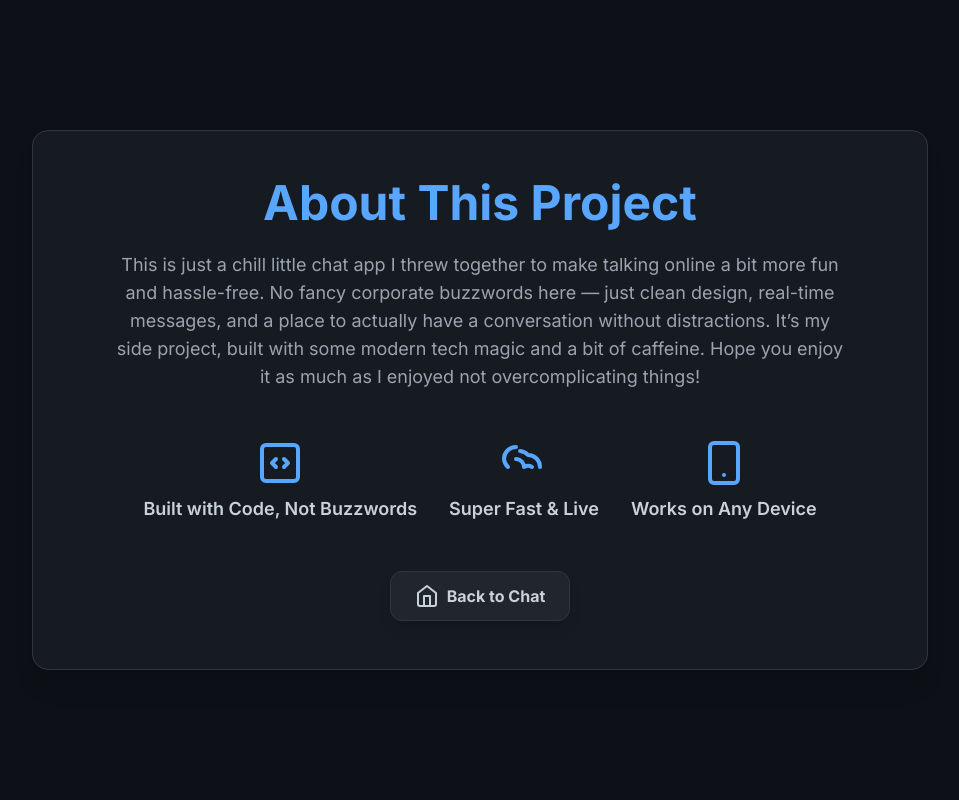
After one commit to McDjXdLol/WebChat, a Flask app: page /about in a window 1280 px wide. The commit adds this page. Shown: the whole page, without its empty margins (160-1119 px from the left). Run offline with Flask 3, Linux system fonts and the light colour scheme; some libraries are stand-ins or nearby versions.

Commit message:
feature: added info at the start and changed bot informations
Added information message at the start of chatting that tells what to do. Also added custom icon/avatar for this message. Added website /about with informations about this project.

```diff
--- a/bot.py
+++ b/bot.py
@@ -9,7 +9,7 @@ class Bot:
     def __init__(self):
         self.prefix: str = "!"
         self.replies: dict[str, str] = {
-            "info": "I'm a web bot!",
+            "info": "This is a simple, no-frills chat app side project — check out /about page for more info and fun facts!",
         }
 
         self.commands: dict[str, tuple[Callable[..., Optional[str]], str]] = {
@@ -59,6 +59,10 @@ class Bot:
         return random.choice(self.quotes)
 
     def get_reply(self, msg: str) -> Optional[str]:
+        if msg.startswith('/about'):
+            print("Next idiot!")
+            return "Nah 🤦 I mean /about page. You can find it in the bottom of this page."
+
         if not self.is_command(msg):
             return None
 
--- a/main.py
+++ b/main.py
@@ -55,6 +55,9 @@ def login():
     error = request.args.get('error')
     return render_template('login.html', error=error)
 
+@app.route("/about")
+def about():
+    return render_template('about.html')
 
 @socketio.on('user_count')
 def handle_user_count():
@@ -102,7 +105,7 @@ def handle_message(data):
 
     messages.append({"message": data["text"], "username": data['username'],
                      "datetime": datetime.now().strftime("%d.%m.%Y %H:%M:%S")})
-    if bot.is_command(data["text"]):
+    if bot.is_command(data["text"]) or data["text"].startswith('/'):
         response = bot.get_reply(data["text"])
         if response:
             emit('receive_message', {
--- /dev/null
+++ b/templates/about.html
@@ -0,0 +1,78 @@
+<!DOCTYPE html>
+<html lang="en">
+
+<head>
+    <meta charset="UTF-8">
+    <meta name="viewport" content="width=device-width, initial-scale=1.0">
+    <title>About - Chat web</title>
+    <script src="https://cdn.tailwindcss.com"></script>
+    <link rel="icon" href="{{ url_for('static', filename='favicon.ico') }}" type="image/x-icon" />
+    <link rel="preconnect" href="https://fonts.googleapis.com">
+    <link rel="preconnect" href="https://fonts.gstatic.com" crossorigin>
+    <link href="https://fonts.googleapis.com/css2?family=Inter:wght@400;600;700&display=swap" rel="stylesheet">
+    <style>
+        body {
+            font-family: 'Inter', sans-serif;
+            background-color: #0d1117;
+            color: #c9d1d9;
+        }
+    </style>
+</head>
+
+<body class="flex items-center justify-center min-h-screen p-4">
+
+    <div class="bg-[#161b22] rounded-2xl shadow-xl p-6 md:p-12 w-full max-w-4xl mx-auto border border-[#30363d] text-center">
+        <h1 class="text-4xl md:text-5xl font-extrabold text-[#58a6ff] mb-6">About This Project</h1>
+
+        <p class="text-base md:text-lg text-gray-400 mb-8 max-w-prose mx-auto leading-relaxed">
+            This is just a chill little chat app I threw together to make talking online a bit more fun and hassle-free. No fancy corporate buzzwords here — just clean design, real-time messages, and a place to actually have a conversation without distractions. It’s my side project, built with some modern tech magic and a bit of caffeine. Hope you enjoy it as much as I enjoyed not overcomplicating things!
+        </p>
+
+        <div class="flex flex-col md:flex-row justify-center items-center space-y-4 md:space-y-0 md:space-x-8 mt-12">
+            <div class="flex flex-col items-center">
+                <svg xmlns="http://www.w3.org/2000/svg" width="48" height="48" viewBox="0 0 24 24" fill="none"
+                    stroke="currentColor" stroke-width="2" stroke-linecap="round" stroke-linejoin="round"
+                    class="lucide lucide-code-square text-[#58a6ff] mb-2">
+                    <rect width="18" height="18" x="3" y="3" rx="2" />
+                    <path d="m10 10-2 2 2 2" />
+                    <path d="m14 14 2-2-2-2" />
+                </svg>
+                <p class="text-lg font-semibold text-[#c9d1d9]">Built with Code, Not Buzzwords</p>
+            </div>
+
+            <div class="flex flex-col items-center">
+                <svg xmlns="http://www.w3.org/2000/svg" width="48" height="48" viewBox="0 0 24 24" fill="none"
+                    stroke="currentColor" stroke-width="2" stroke-linecap="round" stroke-linejoin="round"
+                    class="lucide lucide-zap text-[#58a6ff] mb-2">
+                    <path d="M4 14a6 6 0 0 1-2-4 6 6 0 0 1 6-6" />
+                    <path d="M10 6a6 6 0 0 1 4 2 6 6 0 0 1 6 6" />
+                    <path d="M8 10a4 4 0 0 1 4 4 4 4 0 0 1 4 0" />
+                </svg>
+                <p class="text-lg font-semibold text-[#c9d1d9]">Super Fast & Live</p>
+            </div>
+
+            <div class="flex flex-col items-center">
+                <svg xmlns="http://www.w3.org/2000/svg" width="48" height="48" viewBox="0 0 24 24" fill="none"
+                    stroke="currentColor" stroke-width="2" stroke-linecap="round" stroke-linejoin="round"
+                    class="lucide lucide-smartphone text-[#58a6ff] mb-2">
+                    <rect width="14" height="20" x="5" y="2" rx="2" ry="2" />
+                    <path d="M12 18h.01" />
+                </svg>
+                <p class="text-lg font-semibold text-[#c9d1d9]">Works on Any Device</p>
+            </div>
+        </div>
+
+        <div class="mt-12">
+            <a href="/" class="inline-flex items-center space-x-2 bg-[#21262d] text-[#c9d1d9] font-bold py-3 px-6 rounded-xl border border-[#30363d] shadow-lg hover:bg-[#30363d] transition-colors duration-300">
+                <svg xmlns="http://www.w3.org/2000/svg" width="24" height="24" viewBox="0 0 24 24" fill="none" stroke="currentColor" stroke-width="2" stroke-linecap="round" stroke-linejoin="round" class="lucide lucide-home">
+                    <path d="m3 9 9-7 9 7v11a2 2 0 0 1-2 2H5a2 2 0 0 1-2-2z" />
+                    <polyline points="9 22 9 12 15 12 15 22" />
+                </svg>
+                <span>Back to Chat</span>
+            </a>
+        </div>
+    </div>
+
+</body>
+
+</html>
```
Also changed, not shown: templates/chat.html (+59 -25 lines), static/images/info.png (added).
